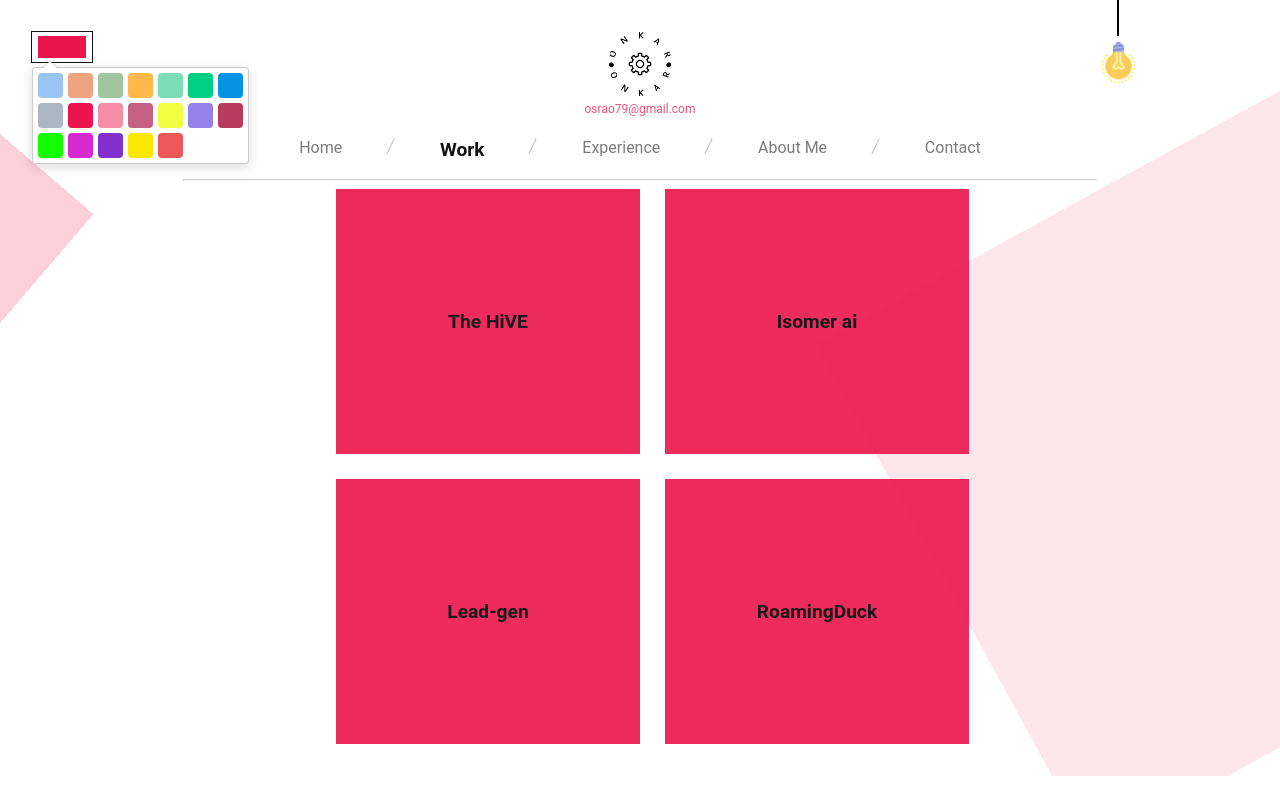
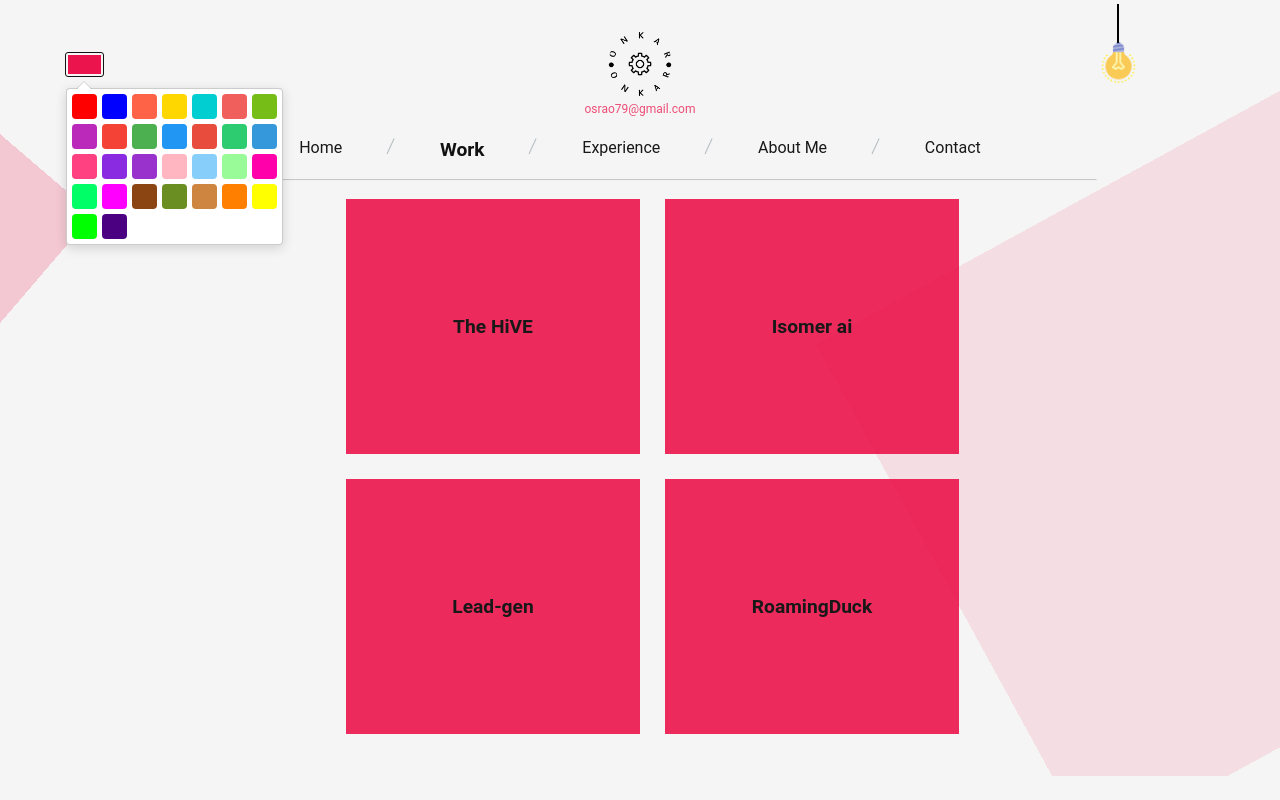
Before and after one commit to osrao79/Porfolio2023, a React (Create React App) app: page /work in a window 1280 px wide. Both pictures are taken after a click on the element 62 px from the left and 47 px from the top of the page. Built offline with nearby package versions, Linux system fonts and the light colour scheme.

Commit message:
modifications

```diff
--- a/src/App.css
+++ b/src/App.css
@@ -44,7 +44,7 @@
 @media screen and (max-width: 990px){
   .App{
     padding: 0.25rem;
-    height: 95vh;
+    height: 97vh;
     min-height: 95vh;
   }
   .bg-scaler-left{
--- a/src/App.js
+++ b/src/App.js
@@ -1,16 +1,101 @@
-
-import './App.css';
-import Router from './routes';
-import Dashboard from './screens/Dashboard/Dashboard.js';
-
+import { useEffect, useRef, useState } from "react";
+import "./App.css";
+import ThemePicker from "./comopnents/themePicker/themePicker";
+import Router from "./routes";
+import Dashboard from "./screens/Dashboard/Dashboard.js";
 
 function App() {
+  const ColorPickerRef = useRef(null);
+  const [theme, setTheme] = useState("theme-light");
+  const [themeColor, setThemeColor] = useState({ hex: "#EB144C" });
+  const [showColorPickerBool, setShowColorPickerBool] = useState(false);
+
+  useEffect(() => {
+    const checkIfClickedOutside = (e) => {
+      // If the menu is open and the clicked target is not within the menu,
+      // then close the menu
+      console.log(ColorPickerRef.current);
+      if (
+        showColorPickerBool &&
+        ColorPickerRef.current &&
+        !ColorPickerRef.current.contains(e.target)
+      ) {
+        setShowColorPickerBool(false);
+      }
+    };
+    document.addEventListener("mousedown", checkIfClickedOutside);
+    return () => {
+      // Cleanup the event listener
+      document.removeEventListener("mousedown", checkIfClickedOutside);
+    };
+  }, [showColorPickerBool]);
+
+  const handleChangeComplete = (color) => {
+    window.localStorage.setItem("theme", JSON.stringify(color));
+    setThemeColor(color);
+    setShowColorPickerBool(false);
+  };
+  const showColorPicker = () => {
+    setShowColorPickerBool(!showColorPickerBool);
+  };
+
+  const toggleTheme = () => {
+    if (theme === "theme-dark") {
+      setTheme("theme-light");
+    } else {
+      setTheme("theme-dark");
+    }
+  };
+
+  function setThemeFun(themeName) {
+    var htmlElement = document.querySelector("html");
+    htmlElement.className = themeName;
+  }
+
+  useEffect(() => {
+    setThemeFun(theme);
+  }, [theme]);
+
+  useEffect(() => {
+    var root = document.querySelector(".theme-light");
+    var rootDark = document.querySelector(".theme-dark");
+    let clr = window.localStorage.getItem("theme");
+    if (clr && clr.length) {
+      clr = JSON.parse(clr);
+      if (clr && (clr.length || Object.keys(clr).length)) {
+        root?.style.setProperty("--color-primary", clr.hex);
+        rootDark?.style.setProperty("--color-primary", clr.hex);
+      } else {
+        rootDark?.style.setProperty("--color-primary", themeColor.hex);
+        root?.style.setProperty("--color-primary", themeColor.hex);
+      }
+    }
+  }, [themeColor]);
+
   return (
-    <div className="App">
-      <Dashboard />
+    <div className='App'>
+      <ThemePicker
+        ColorPickerRef={ColorPickerRef}
+        theme={theme}
+        setItem={setTheme}
+        themeColor={themeColor}
+        showColorPickerBool={showColorPickerBool}
+        setShowColorPickerBool={setShowColorPickerBool}
+        handleChangeComplete={handleChangeComplete}
+        showColorPicker={showColorPicker}
+      />
+      <Dashboard
+        ColorPickerRef={ColorPickerRef}
+        theme={theme}
+        setItem={setTheme}
+        themeColor={themeColor}
+        showColorPickerBool={showColorPickerBool}
+        setShowColorPickerBool={setShowColorPickerBool}
+        toggleTheme={toggleTheme}
+      />
       <Router />
-        <div className='bg-scaler-right'></div>
-        <div className='bg-scaler-left'></div>
+      <div className='bg-scaler-right'></div>
+      <div className='bg-scaler-left'></div>
     </div>
   );
 }
--- /dev/null
+++ b/src/comopnents/themePicker/themePicker.js
@@ -0,0 +1,34 @@
+import React from "react";
+import { GithubPicker } from "react-color";
+import { colors } from "../../utils/data";
+// import "../../screens/Dashboard/Dashboard.css";
+
+const ThemePicker = (props) => {
+  const {
+    ColorPickerRef,
+    showColorPicker,
+    showColorPickerBool,
+    handleChangeComplete,
+    themeColor,
+  } = props;
+  return (
+    <div className='theme-picker' ref={ColorPickerRef}>
+      {showColorPickerBool && (
+        <div className='pelette-box'>
+          <GithubPicker
+            className='pelette'
+            colors={colors}
+            width='205px'
+            color={themeColor}
+            onChangeComplete={handleChangeComplete}
+          />
+        </div>
+      )}
+      <div className='color-block' onClick={showColorPicker}>
+        <div className='inner'></div>
+      </div>
+    </div>
+  );
+};
+
+export default ThemePicker;
--- a/src/comopnents/work/work.css
+++ b/src/comopnents/work/work.css
@@ -12,6 +12,7 @@
 .grid {
   display: grid;
   width: 50%;
+  padding: 10px 10px;
 }
 
 .work-container .project {
--- a/src/index.css
+++ b/src/index.css
@@ -14,18 +14,20 @@ code {
 
 .theme-light {
   --color-primary: #EB144C;
-  --color-secondary:rgb(255 255 255);
+  --color-secondary:#F5F5F5;
     --font-color: #121212;
     --color-picker:rgb(255 255 255);
     --color-common:#000;
-    --color-white:#ffffff
+    --color-white:#ffffff;
+    --color-text-secondary: #181818
   }
   .theme-dark {
     --color-primary: #c71645;
-    --color-secondary: #121212;
+    --color-secondary: #181818;
     --color-accent: #12cdea;
     --font-color: #ffffff;
     --color-picker:rgb(126 119 119);
     --color-common:#ffffff;
     --color-white:#ffffff;
+    --color-text-secondary: #AAAAAA
 }
--- a/src/screens/Dashboard/Dashboard.css
+++ b/src/screens/Dashboard/Dashboard.css
@@ -53,7 +53,7 @@
   font-size: 1.2rem;
 }
 .route {
-  color: rgb(124, 123, 123);
+  color: var(--color-text-secondary);
   font-size: 1rem;
   font-weight: 400;
   text-decoration: none;
@@ -133,7 +133,7 @@
 .wire{
   height: 40% !important;
   right: 20px !important;
-
+  top: -38px !important;
 }
 .mode-switch{
   right: -9px;
@@ -171,7 +171,7 @@
 .theme-lightmode {
   /* border: #B6EADA 2px solid; */
   color: #b6eada;
-  background: white;
+  background: transparent;
 }
 .theme-darkmode {
   /* border: #FFD369 2px solid; */
@@ -181,7 +181,7 @@
 .wire {
   position: absolute;
   right: 129px;
-  top: -35px;
+  top: -28px;
   width: 2px;
   height: 25%;
   background: #000;
@@ -189,9 +189,10 @@
 }
 
 .theme-picker{
-  position: absolute;
-  left: 0;
-  top: 0;
+      position: absolute;
+    left: 66px;
+    top: 53px;
+    z-index: 5;
 }
 .color-block{
   position: absolute;
@@ -199,12 +200,12 @@
   top: 0;
 }
 .color-block{
-  width: 60px;
-  height: 30px;
+  width: 37px;
+  height: 23px;
  outline: 1px solid var(--font-color);
   box-sizing: border-box;
-  padding:2px;
-  /* border-radius: 4px; */
+  padding:0px;
+  border-radius: 2px;
   display: grid;
   place-items: center;
 }
@@ -238,8 +239,8 @@
 }
 @media screen and (max-width:550px) {
   .color-block{
-    width: 40px;
-    height: 25px;
+    width: 26px;
+    height: 18px;
   }
   .pelette{
     width: 148px !important;
--- a/src/screens/Dashboard/Dashboard.js
+++ b/src/screens/Dashboard/Dashboard.js
@@ -1,4 +1,4 @@
-import React, { useEffect, useRef, useState } from "react";
+import React from "react";
 import { NavLink } from "react-router-dom";
 import "./Dashboard.css";
 import "../../responsive.css";
@@ -6,140 +6,12 @@ import logo from "../../assets/logo.png";
 import logodark from "../../assets/logodark.png";
 import lightOn from "../../assets/lightOn.png";
 import lightOff from "../../assets/lightOff.png";
-import { GithubPicker } from "react-color";
 
-const Dashboard = () => {
-  const ColorPickerRef = useRef(null);
-  const [theme, setTheme] = useState("theme-light");
-  const [themeColor, setThemeColor] = useState({ hex: "#EB144C" });
-  const [showColorPickerBool, setShowColorPickerBool] = useState(false);
+const Dashboard = (props) => {
+  const { theme, toggleTheme } = props;
 
-  let colors = [
-    "#9AC5F4",
-    "#EEA47F",
-    "#A0C49D",
-    "#FFB84C",
-    "#7BDCB5",
-    "#00D084",
-    "#0693E3",
-    "#ABB8C3",
-    "#EB144C",
-    "#F78DA7",
-    "#C56183",
-    "#F0FF42",
-    "#9681EB",
-    "#B83B5E",
-    "#16FF00",
-    "#D62AD0",
-    "#8430CF",
-    "#FCE700",
-    "#EC5858",
-
-    //new colors
-    // "#EF476F",
-    // "#ffbe0b",
-    // "#F6C90E",
-    // "#f8961e",
-    // "#f15bb5",
-    // // pink to blue
-    // "#ff499e",
-    // "#fb5607",
-    // "#3a86ff",
-    // "#779be7",
-    // "#00bbf9",
-    // "#00f5d4",
-    // "#8E05C2",
-    // //new
-    // "#9b5de5",
-    // "#5a189a",
-    // "#5f0f40",
-    // "#7f4f24",
-    // //greem -brown-black
-    // "#82CD47",
-    // "#a7c957",
-    // "#0b132b",
-    // "#C02739",
-  ];
-
-  useEffect(() => {
-    const checkIfClickedOutside = (e) => {
-      // If the menu is open and the clicked target is not within the menu,
-      // then close the menu
-      console.log(ColorPickerRef.current);
-      if (
-        showColorPickerBool &&
-        ColorPickerRef.current &&
-        !ColorPickerRef.current.contains(e.target)
-      ) {
-        setShowColorPickerBool(false);
-      }
-    };
-    document.addEventListener("mousedown", checkIfClickedOutside);
-    return () => {
-      // Cleanup the event listener
-      document.removeEventListener("mousedown", checkIfClickedOutside);
-    };
-  }, [showColorPickerBool]);
-
-  const toggleTheme = () => {
-    if (theme === "theme-dark") {
-      setTheme("theme-light");
-    } else {
-      setTheme("theme-dark");
-    }
-  };
-
-  function setThemeFun(themeName) {
-    var htmlElement = document.querySelector("html");
-    htmlElement.className = themeName;
-  }
-
-  useEffect(() => {
-    setThemeFun(theme);
-  }, [theme]);
-
-  useEffect(() => {
-    var root = document.querySelector(".theme-light");
-    var rootDark = document.querySelector(".theme-dark");
-    let clr = window.localStorage.getItem("theme");
-    if (clr && clr.length) {
-      clr = JSON.parse(clr);
-      if (clr && (clr.length || Object.keys(clr).length)) {
-        root?.style.setProperty("--color-primary", clr.hex);
-        rootDark?.style.setProperty("--color-primary", clr.hex);
-      } else {
-        rootDark?.style.setProperty("--color-primary", themeColor.hex);
-        root?.style.setProperty("--color-primary", themeColor.hex);
-      }
-    }
-  }, [themeColor]);
-
-  const handleChangeComplete = (color) => {
-    window.localStorage.setItem("theme", JSON.stringify(color));
-    setThemeColor(color);
-    setShowColorPickerBool(false);
-  };
-  const showColorPicker = () => {
-    setShowColorPickerBool(!showColorPickerBool);
-  };
   return (
     <div className='dashboard'>
-      <div className='theme-picker' ref={ColorPickerRef}>
-        <div className='color-block' onClick={showColorPicker}>
-          <div className='inner'></div>
-        </div>
-        {showColorPickerBool && (
-          <div className='pelette-box'>
-            <GithubPicker
-              className='pelette'
-              colors={colors}
-              width='205px'
-              color={themeColor}
-              onChangeComplete={handleChangeComplete}
-            />
-          </div>
-        )}
-      </div>
       <div className='wire'></div>
       <button className={`mode-switch ${theme}mode`} onClick={toggleTheme}>
         {theme === "theme-light" ? (
--- /dev/null
+++ b/src/utils/data.js
@@ -0,0 +1,52 @@
+export const colors = [
+  // "#9AC5F4",
+  // "#FF8787",
+  // "#A0C49D",
+  // "#7BDCB5",
+  // "#00D084",
+  // "#0693E3",
+  // "#ABB8C3",
+  // "#EB144C",
+  // "#F78DA7",
+  // "#C56183",
+  // "#FBCB0A",
+  // "#9681EB",
+  // "#B83B5E",
+  // "#16FF00",
+  // "#D62AD0",
+  // "#8430CF",
+  // "#FCE700",
+  // "#EC5858",
+  // "#F73D93",
+
+  "#FF0000",
+  "#0000FF",
+  "#FF6347",
+  "#FFD700",
+  "#00CED1",
+  "#F15F5D",
+  "#76BD17",
+  "#BB29BB",
+  "#F44336",
+  "#4CAF50",
+  "#2196F3",
+  "#E74C3C",
+  "#2ECC71",
+  "#3498DB",
+  "#FF4081",
+  "#8A2BE2",
+  "#9932CC",
+  "#FFB6C1",
+  "#87CEFA",
+  "#98FB98",
+  "#FF00AA",
+  "#00FF66",
+  "#FF00FF",
+  "#8B4513",
+  "#6B8E23",
+  "#CD853F",
+  "#FF7F00",
+  "#FFFF00",
+  "#00FF00",
+  "#4B0082",
+];
```
Also changed, not shown: src/assets/lightOff.png, src/assets/lightOn.png.
